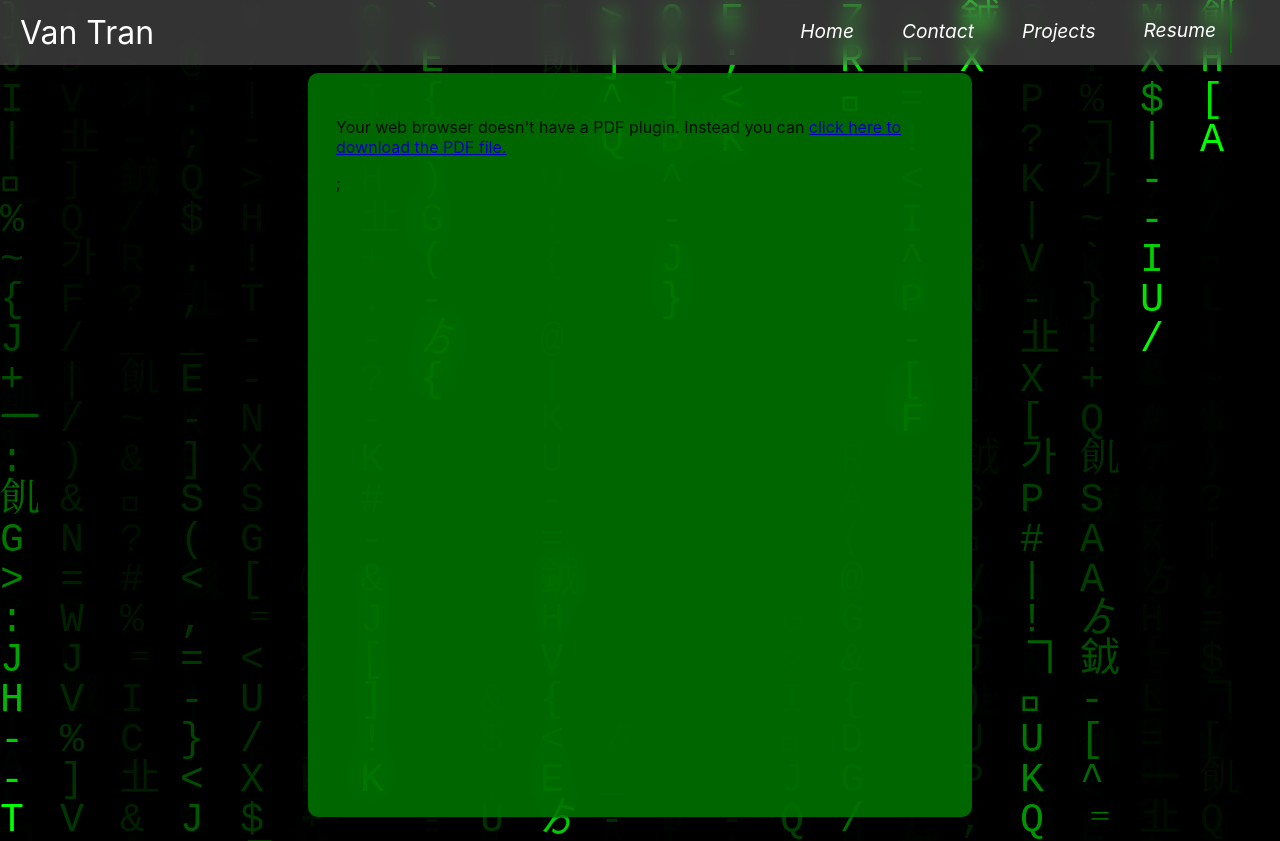
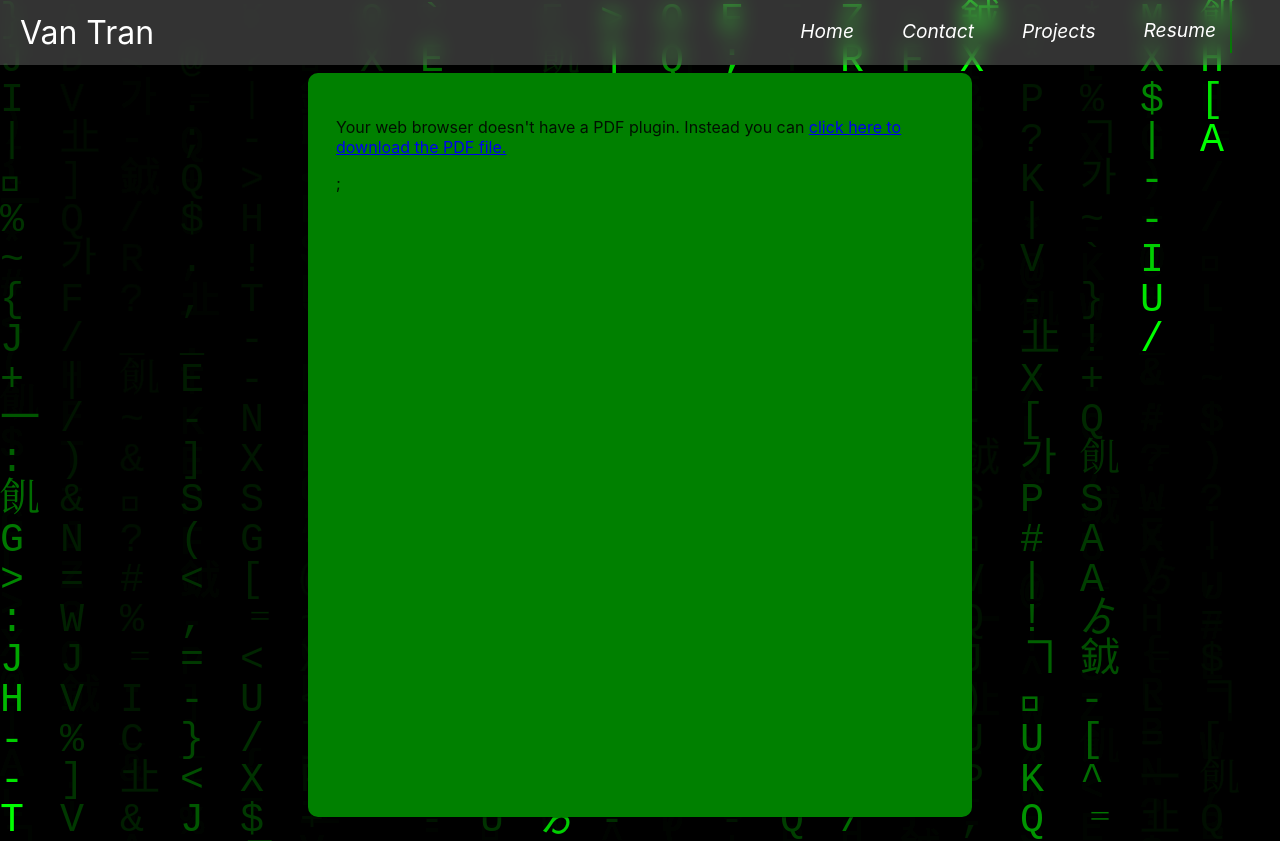
Before and after one commit to VanVSJobs/my-website, a React (Create React App) app in the folder my-website/: page /resume in a window 1280 px wide. Built offline with nearby package versions, Linux system fonts and the light colour scheme.

Commit message:
Update Resume.js

```diff
--- a/my-website/src/pages/Resume.js
+++ b/my-website/src/pages/Resume.js
@@ -11,12 +11,12 @@ import { PDFViewer } from "../components";
 const Resume = () => {
   return (
     <div className="cards-container-resume">
-      <motion.div className="card-container" whileHover={{ scale: 1.1 }}>
+      <motion.div className="card-container">
         <Card
           className="card-resume"
           sx={{
             backgroundColor: "green",
-            opacity: "0.8",
+            opacity: "1",
             backdropFilter: "blur(20px)",
             border: "2px solid green",
             borderRadius: "10px",
```
